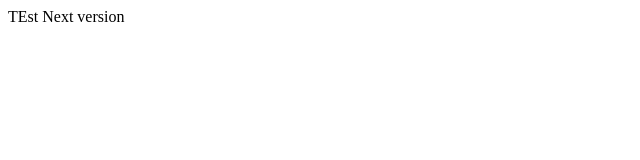
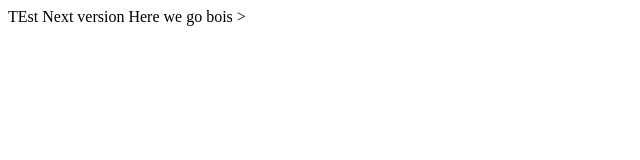
Before and after one commit to LegendDRD/TestSite, a plain HTML site: page index.html in a window 1280 px wide. Shown: the whole page, without its empty margins (0-640 px from the left). Drawn offline with Linux system fonts and the light colour scheme.

Commit message:
Update index.html

```diff
--- a/index.html
+++ b/index.html
@@ -1,5 +1,7 @@
 <html>
     <title>Rad site V 0.0.0.0.1</title>
     <hi>TEst Next version</hi>
-
+    <body>
+        Here we go bois
+    </body>>
 </html>
```
